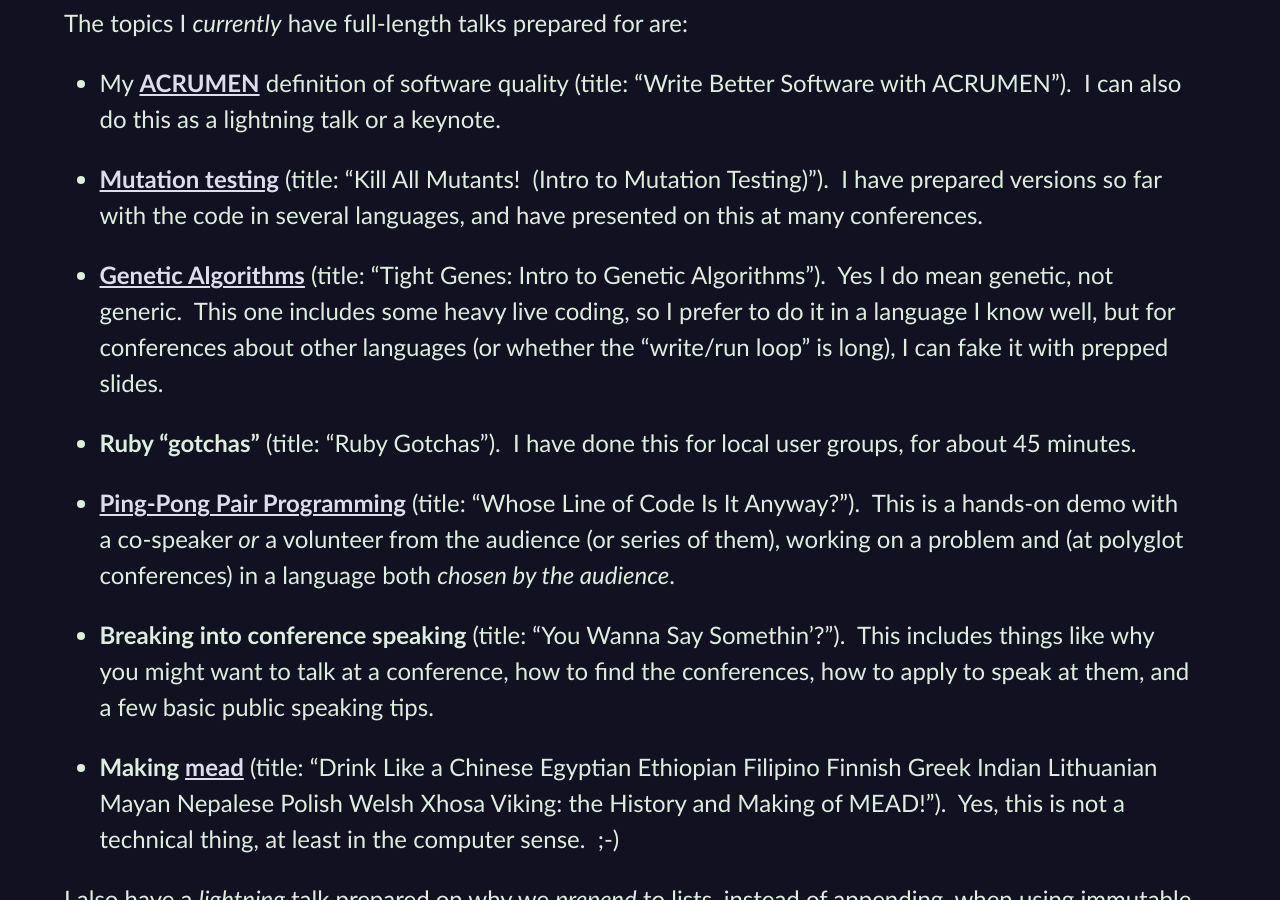
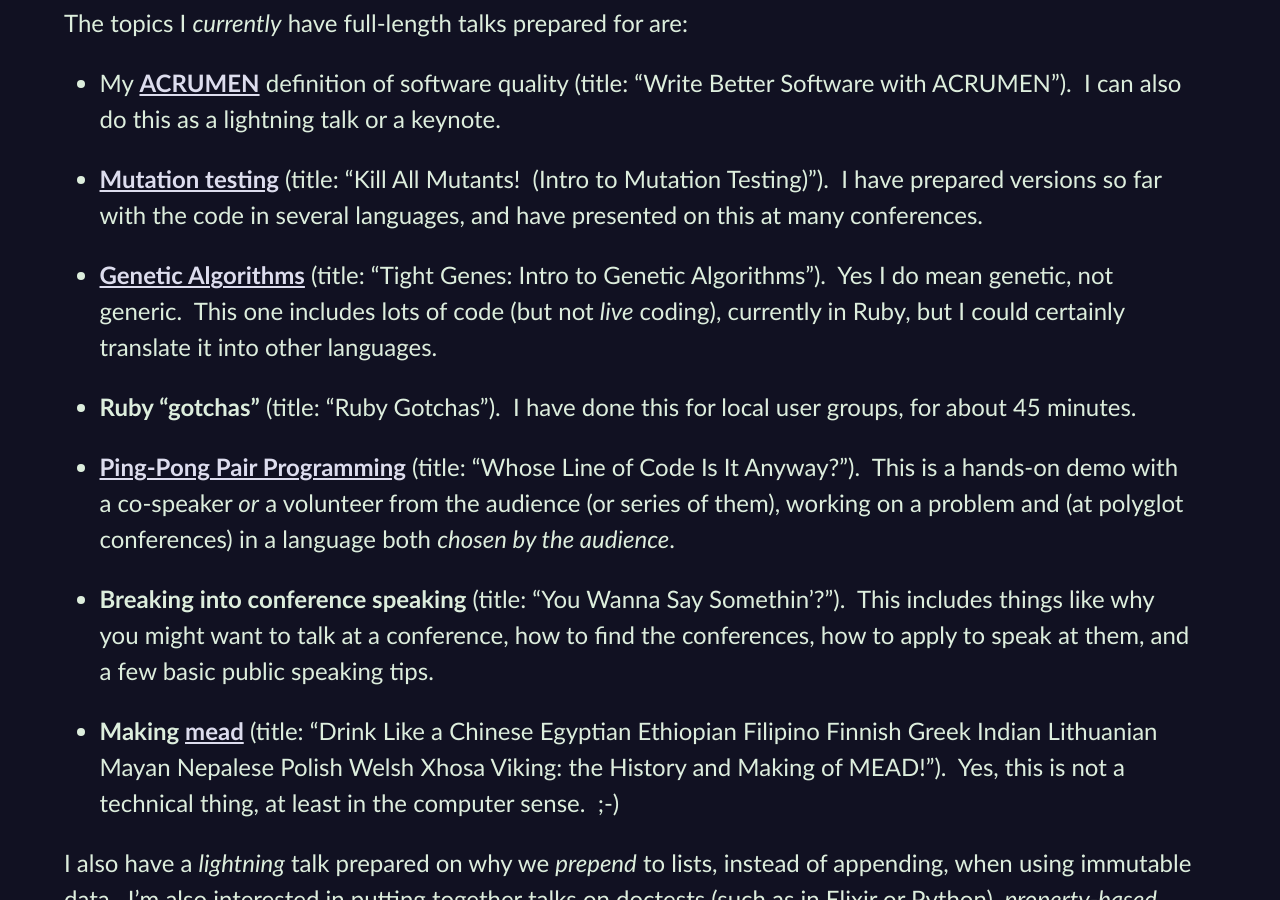
Before and after one commit to CodosaurusLLC/CodosaurusLLC.github.io, a Jekyll site: the page built from speaking.md, in a window 1280 px wide and 900 px high, scrolled down 327 px. Built offline with Jekyll 4.4.1, drawn with Linux system fonts in a browser that asks for light colours.

Commit message:
fix erroneous description of genetic algos talk

```diff
--- a/speaking.md
+++ b/speaking.md
@@ -52,11 +52,9 @@
 - [**Genetic Algorithms**](https://en.wikipedia.org/wiki/Genetic_algorithm){:rel="nofollow" target="_new"}
 (title: "Tight Genes: Intro to Genetic Algorithms").&nbsp;
 Yes I do mean genetic, not generic.&nbsp;
-This one includes some heavy live coding,
-so I prefer to do it in a language I know well,
-but for conferences about other languages
-(or whether the "write/run loop" is long),
-I can fake it with prepped slides.
+This one includes lots of code (but not _live_ coding),
+currently in Ruby,
+but I could certainly translate it into other languages.
 
 - **Ruby "gotchas"**
 (title: "Ruby Gotchas").&nbsp;
```
